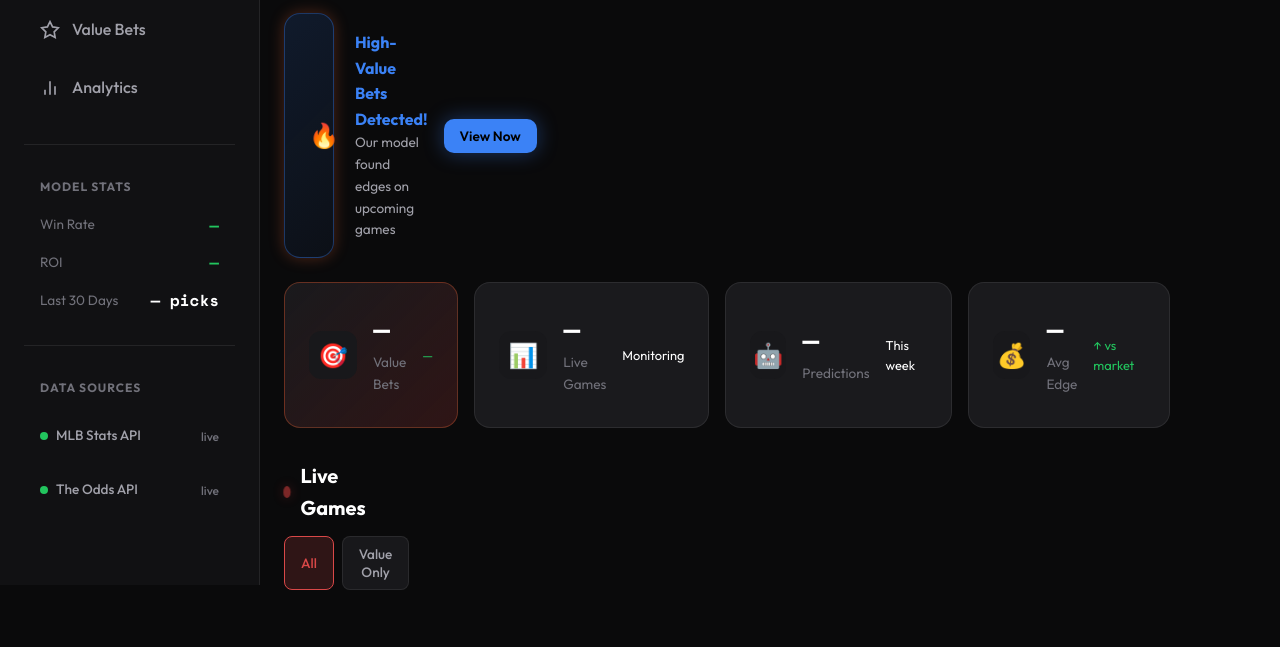
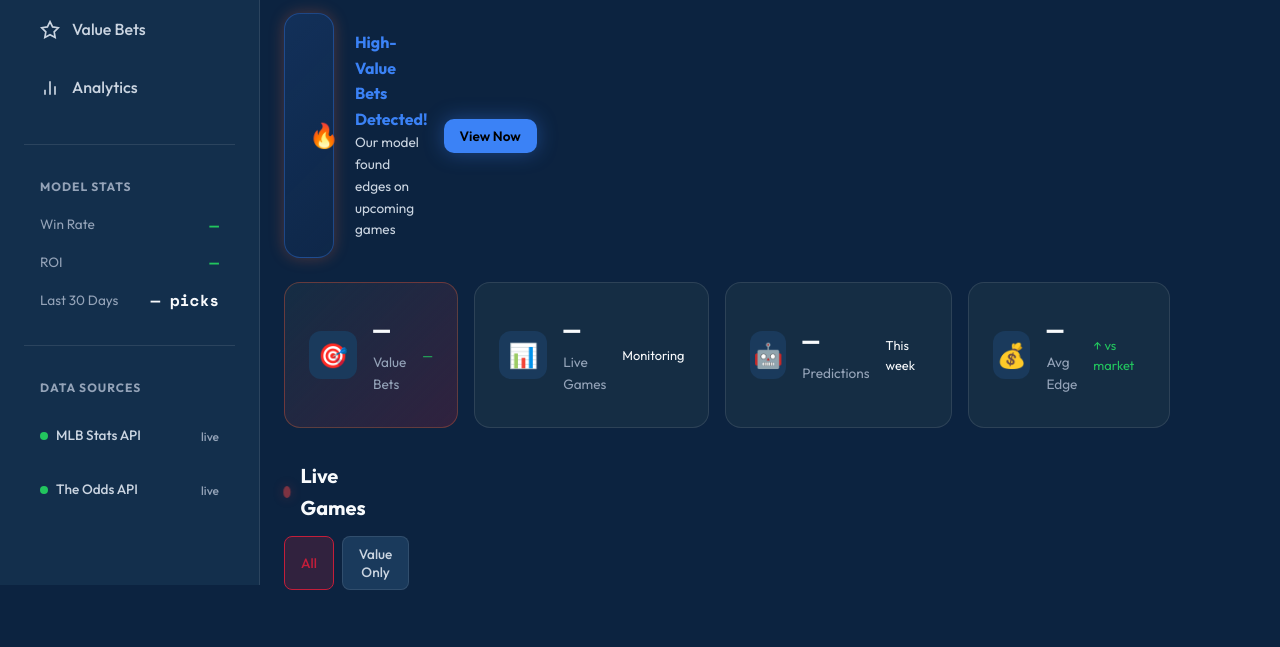
Before and after one commit to speddakotla/sportsedgebet, a website: page mlb-dashboard.html in a window 1280 px wide. Shown: the part 215-862 px from the top of the page. Drawn offline with nearby package versions, Linux system fonts and the light colour scheme.

Commit message:
Update mlb.css

```diff
--- a/styles/mlb.css
+++ b/styles/mlb.css
@@ -2,19 +2,35 @@
    MLB Theme Overrides (reuses cs2.css components)
    ======================================== */
 
-/* MLB Theme Colors (override the variables used by cs2.css) */
+/* MLB Theme – navy & red baseball palette (replaces black UI) */
 .mlb-theme {
-    /* Re-map the CS2 theme vars to MLB-ish colors so we can reuse cs2.css safely */
-    --cs2-orange: #d94848; /* red */
-    --cs2-orange-dim: rgba(217, 72, 72, 0.18);
-    --cs2-blue: #3b82f6; /* blue */
+    /* Backgrounds – deep MLB navy instead of black */
+    --bg-primary: #0C2340;
+    --bg-secondary: #132f4c;
+    --bg-tertiary: #1a3a5c;
+    --bg-card: #152d44;
+    --bg-card-hover: #1e4976;
+
+    /* Text – crisp on navy */
+    --text-primary: #f8fafc;
+    --text-secondary: #cbd5e1;
+    --text-muted: #94a3b8;
+
+    /* Borders – subtle blue-tinted */
+    --border-color: rgba(255, 255, 255, 0.1);
+    --border-color-hover: rgba(255, 255, 255, 0.18);
+
+    /* Re-map the CS2 theme vars to MLB colors for shared components */
+    --cs2-orange: #C41E3A; /* baseball red */
+    --cs2-orange-dim: rgba(196, 30, 58, 0.2);
+    --cs2-blue: #3b82f6;
     --cs2-blue-dim: rgba(59, 130, 246, 0.18);
-    --cs2-purple: #22c55e; /* green */
+    --cs2-purple: #22c55e;
     --cs2-purple-dim: rgba(34, 197, 94, 0.16);
     --cs2-red: #ef4444;
     --cs2-gold: #fbbf24;
 
-    /* Keep app accent aligned to MLB theme */
+    /* App accent – MLB blue */
     --accent-primary: var(--cs2-blue);
     --accent-primary-dim: var(--cs2-blue-dim);
     --accent-glow: rgba(59, 130, 246, 0.38);
```
